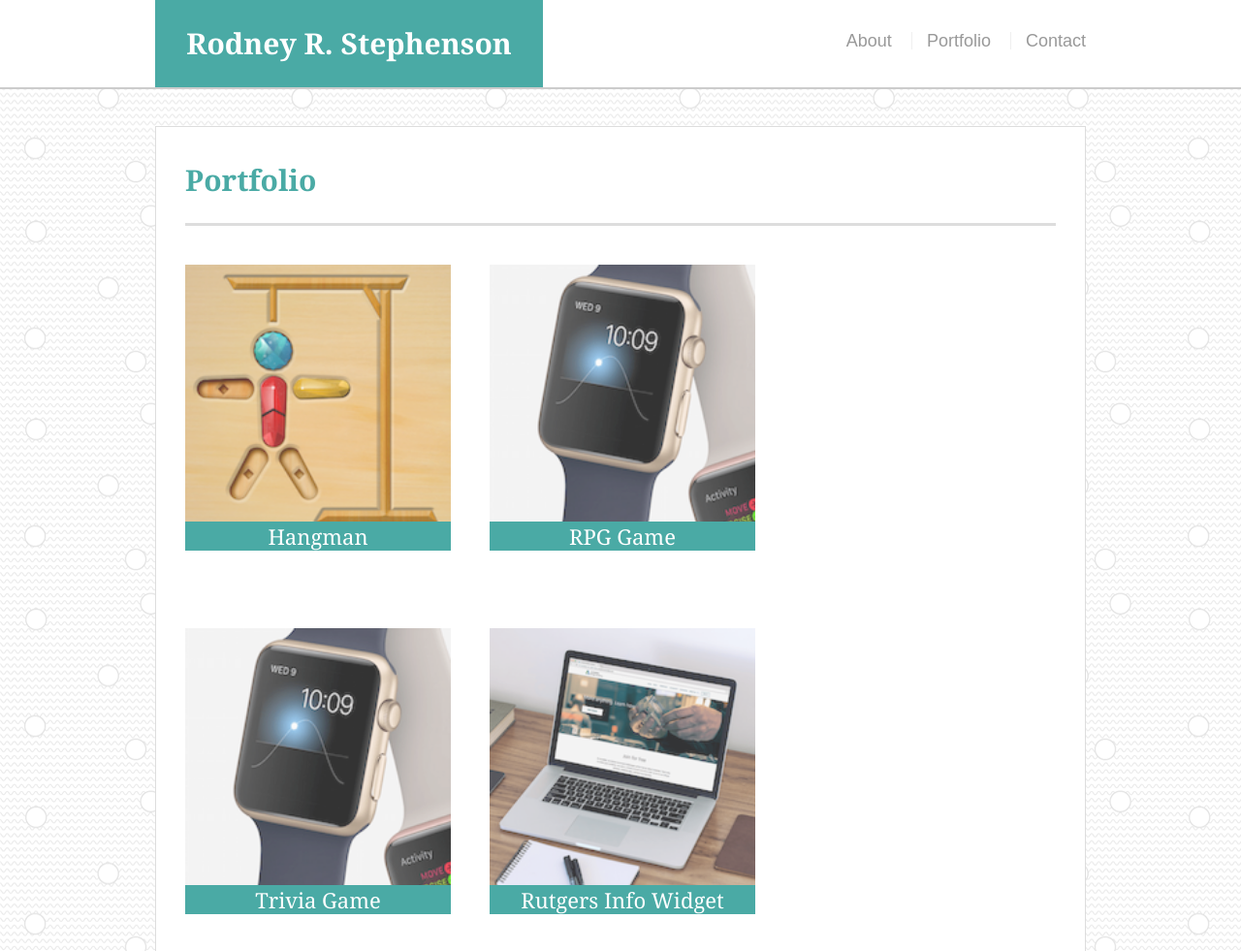
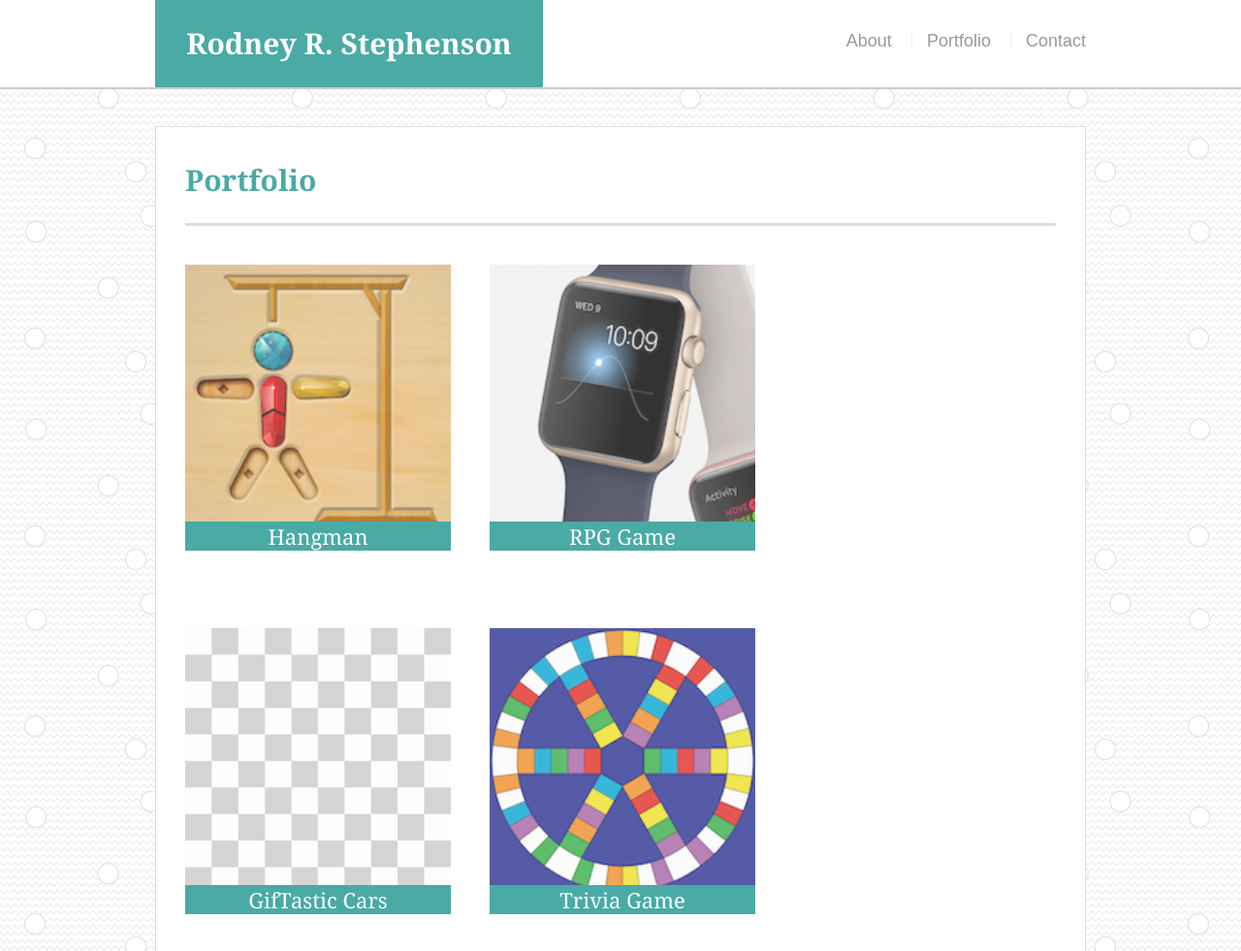
Before and after one commit to RodneyGT2018/Responsive-Portfolio, a plain HTML site: page portfolio.html in a window 1280 px wide. Shown: the top 981 px of the page at 97% size. Drawn offline with Linux system fonts and the light colour scheme.

Commit message:
Add HW_06 GifTastic to Portfolio

```diff
--- a/assets/css/style.css
+++ b/assets/css/style.css
@@ -294,4 +294,3 @@ input[type=submit] {
       width: 100%;
     }
   }
-}
--- a/portfolio.html
+++ b/portfolio.html
@@ -41,7 +41,13 @@
 
       </div>
       <div class="work">
-        <a href="https://rodneygt2018.github.io/TriviaGame/"><img src="assets/images/rpg.png" alt="Trivia Game"></a>
+        <a href="https://rodneygt2018.github.io/GifTastic/"><img src="assets/images/gridbase.png" alt="GifTastic Cars"></a>
+
+        <h3>GifTastic Cars</h3>
+
+      </div>
+      <div class="work">
+        <a href="https://rodneygt2018.github.io/TriviaGame/"><img src="assets/images/trivia.png" alt="Trivia Game"></a>
 
         <h3>Trivia Game</h3>
 
```
Also changed, not shown: assets/images/gridbase.png (added).
